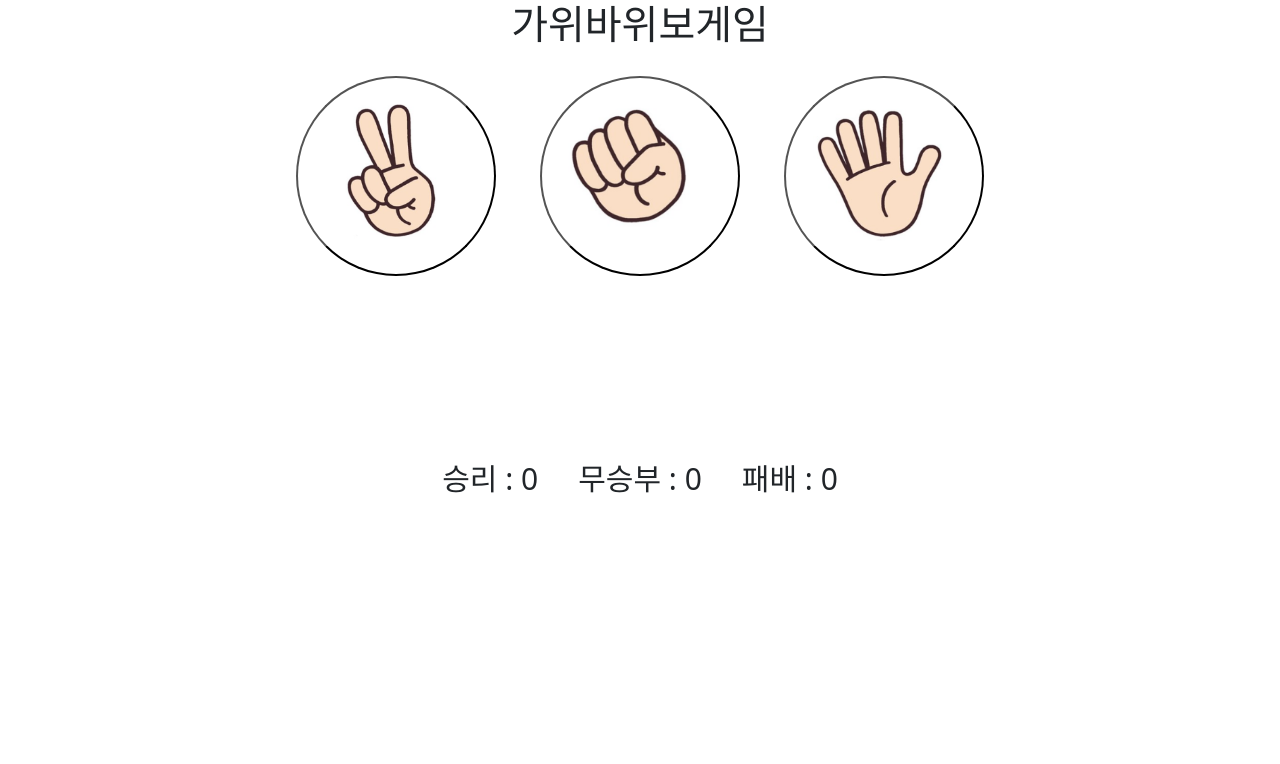
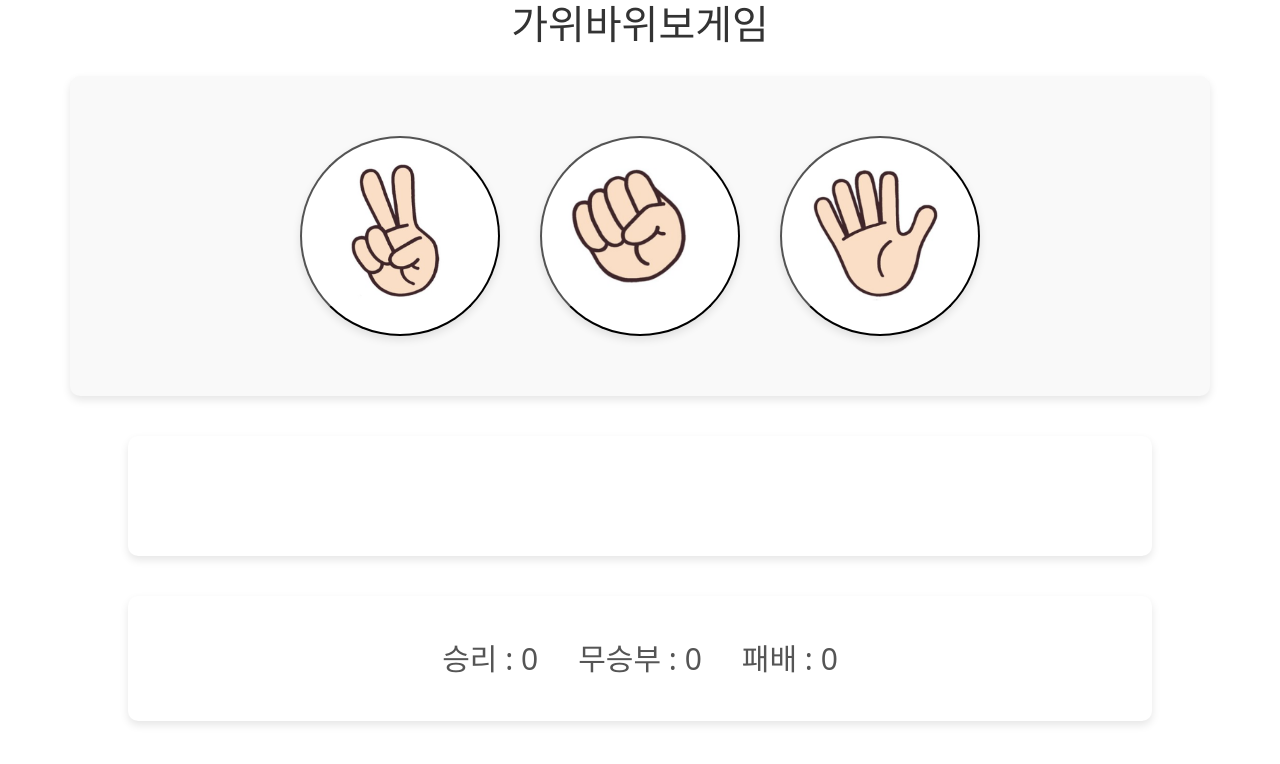
Before and after one commit to SHY-89/team_project_RPS, a Flask app: page / in a window 1280 px wide. Shown: the top 764 px of the page. Run offline with Flask 3, Linux system fonts and the light colour scheme.

Commit message:
결과, count부분 css 추가

```diff
--- a/static/css/main.css
+++ b/static/css/main.css
@@ -3,6 +3,8 @@ body {
     flex-direction: column;
     justify-content: center;
     align-items: center;
+    font-family: Arial, sans-serif;
+    background-color: #f0f0f0;
 }
 
 .game_button {
@@ -12,13 +14,14 @@ body {
     background-color: white;
     margin: 20px;
     cursor: pointer;
-    /* display: flex;
-flex-direction: column; */
+    box-shadow: 0px 4px 8px rgba(0, 0, 0, 0.1);
+    transition: transform 0.2s, border-color 0.2s;
 }
 
 .game_button:hover {
     border-width: 5px;
     border-color: blue;
+    transform: scale(1.05);
 }
 
 img {
@@ -32,5 +35,54 @@ img {
     justify-content: center;
     align-items: center;
     display: flex;
+    flex-direction: row;
+    margin: 20px;
+    padding: 20px;
+    background-color: white;
+    border-radius: 10px;
+    box-shadow: 0px 4px 8px rgba(0, 0, 0, 0.1);
+    width: 80%;
+}
+
+.base_margin h2,
+.base_margin p {
+    margin: 10px 0;
+    font-size: 1.5em;
+    color: #333;
+}
+
+h1 {
+    font-size: 3em;
+    color: #333;
+    margin-bottom: 20px;
+}
+
+form {
+    display: flex;
+    justify-content: center;
+    margin: 20px 0;
+}
+
+.base_margin p {
+    font-size: 30px;
+    color: #555;
+    text-align: center;
+}
+
+.base_margin p span {
+    font-weight: bold;
+    color: #000;
+}
+
+.container {
+    background-color: #f9f9f9;
+    padding: 20px;
+    border-radius: 10px;
+    box-shadow: 0px 4px 8px rgba(0, 0, 0, 0.1);
+    width: 80%;
     margin: 20px;
 }
+
+.container p {
+    margin: 5px 0;
+}
--- a/templates/index.html
+++ b/templates/index.html
@@ -17,7 +17,7 @@
     <div>
         <h1>가위바위보게임</h1>
     </div>
-    <div>
+    <div class="container">
         <form method="POST">
             <button class="game_button" type="submit" name="player_choice" value="가위"><img
                     src="../static/images/scissors.png" alt=""></button>
```
Also changed, not shown: database.db.
